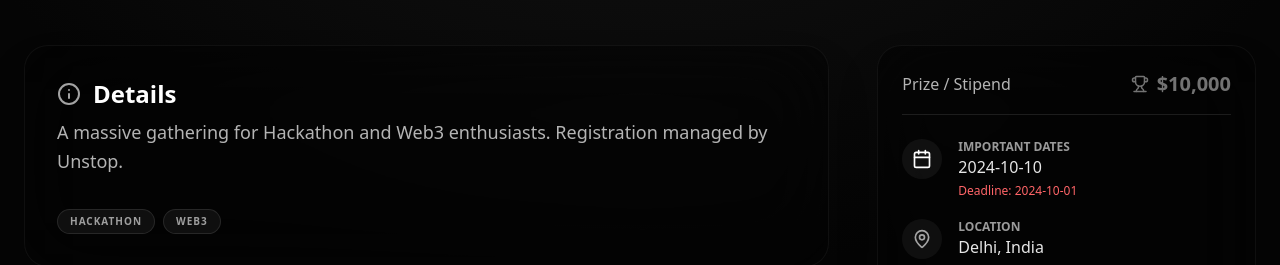
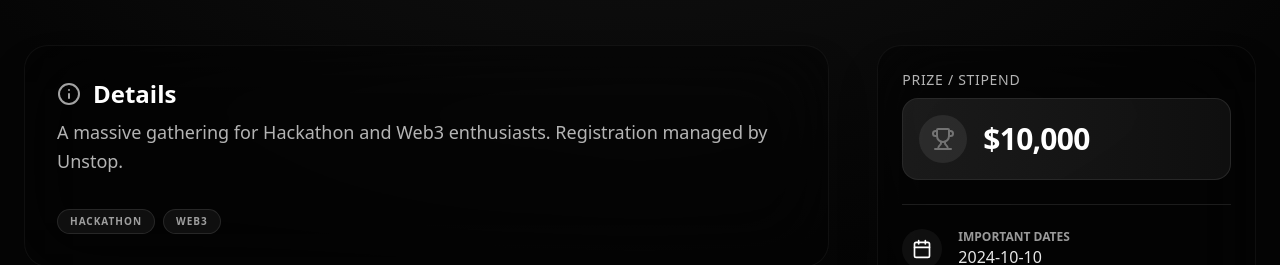
Before and after one commit to daksheshsharma2409/visual-vortex-blueprint-missing, a Next.js app: page /event/100 in a window 1280 px wide. Shown: the part 563-828 px from the top of the page. Built offline with nearby package versions, Linux system fonts and the light colour scheme.

Commit message:
Black Theme ends

```diff
--- a/src/app/event/[id]/page.js
+++ b/src/app/event/[id]/page.js
@@ -127,10 +127,16 @@ export default function EventDetailsPage({ params }) {
           {/* Sidebar */}
           <div className="space-y-6">
              <div className="glass-panel p-6 rounded-3xl space-y-6 sticky top-24 border border-white/10 bg-white/5 backdrop-blur-md">
-                <div className="flex items-center justify-between pb-4 border-b border-white/10">
-                   <span className="text-white/70 font-medium">Prize / Stipend</span>
-                   <span className="text-xl font-bold text-neon-orange flex items-center gap-2"><Trophy size={18} /> {event.prize}</span>
-                </div>
+                 <div className="flex flex-col gap-2 pb-6 border-b border-white/10">
+                    <span className="text-white/70 font-medium text-sm uppercase tracking-wider">Prize / Stipend</span>
+                    <div className="bg-white/5 border border-white/10 rounded-2xl p-4 flex items-center gap-4 relative overflow-hidden group">
+                        <div className="absolute inset-0 bg-gradient-to-r from-neon-orange/20 to-transparent opacity-50 group-hover:opacity-100 transition-opacity"></div>
+                        <div className="w-12 h-12 rounded-full bg-neon-orange/20 flex items-center justify-center text-neon-orange shrink-0 relative z-10">
+                            <Trophy size={24} />
+                        </div>
+                        <span className="text-3xl font-black text-white relative z-10 tracking-tight">{event.prize}</span>
+                    </div>
+                 </div>
 
                 <div className="space-y-5">
                    {/* Info Rows */}
--- a/src/components/layout/Navbar.jsx
+++ b/src/components/layout/Navbar.jsx
@@ -3,24 +3,38 @@ import React, { useState, useEffect } from "react";
 import Link from "next/link";
 import { usePathname } from "next/navigation";
 import { useStore } from "@/context/StoreContext";
-import { Zap, Menu, X, User, Bell } from "lucide-react";
+import { Zap, Menu, X, User, Bell, Trash2 } from "lucide-react";
 import GlassButton from "@/components/ui/GlassButton";
 import { cn } from "@/lib/utils";
 import gsap from "gsap";
+import { motion, AnimatePresence } from "framer-motion";
 
 const Navbar = () => {
-  const { user, login, logout, notifications } = useStore();
+  const { user, login, logout, notifications, markAsDismissed } = useStore();
   const pathname = usePathname();
   const [scrolled, setScrolled] = useState(false);
   const [mobileMenuOpen, setMobileMenuOpen] = useState(false);
-  const [notifOpen, setNotifOpen] = useState(false); // New: Notification Dropdown State
+  const [notifOpen, setNotifOpen] = useState(false);
+  const notifRef = React.useRef(null);
 
   useEffect(() => {
     const handleScroll = () => {
       setScrolled(window.scrollY > 50);
     };
     window.addEventListener("scroll", handleScroll);
-    return () => window.removeEventListener("scroll", handleScroll);
+
+    // Click outside listener
+    const handleClickOutside = (event) => {
+      if (notifRef.current && !notifRef.current.contains(event.target)) {
+        setNotifOpen(false);
+      }
+    };
+    document.addEventListener("mousedown", handleClickOutside);
+
+    return () => {
+        window.removeEventListener("scroll", handleScroll);
+        document.removeEventListener("mousedown", handleClickOutside);
+    };
   }, []);
 
   return (
@@ -64,7 +78,7 @@ const Navbar = () => {
           ) : (
              <div className="flex items-center gap-4 ml-4">
                 {/* Notifications */}
-                <div className="relative">
+                <div className="relative" ref={notifRef}>
                     <button
                         onClick={() => setNotifOpen(!notifOpen)}
                         className="relative w-10 h-10 rounded-full bg-surface-highlight border border-white/10 flex items-center justify-center hover:border-neon-blue transition-colors text-white"
@@ -76,37 +90,41 @@ const Navbar = () => {
                     </button>
 
                     {/* Notification Dropdown */}
+                    <AnimatePresence>
                     {notifOpen && (
-                        <div className="absolute top-12 right-0 w-80 bg-black/90 backdrop-blur-xl border border-white/10 rounded-2xl p-4 shadow-2xl z-50">
+                        <motion.div
+                            initial={{ opacity: 0, y: 10 }}
+                            animate={{ opacity: 1, y: 0 }}
+                            exit={{ opacity: 0, y: 10 }}
+                            className="absolute top-12 right-0 w-80 bg-black/90 backdrop-blur-xl border border-white/10 rounded-2xl p-4 shadow-2xl z-50 origin-top-right"
+                        >
                             <div className="flex justify-between items-center mb-4">
                                 <h3 className="font-bold text-white">Notifications</h3>
                                 <span className="text-xs text-white/50">{notifications.length} New</span>
                             </div>
-                            <div className="space-y-3 max-h-60 overflow-y-auto">
+                            <div className="space-y-3 max-h-60 overflow-y-auto overflow-x-hidden custom-scrollbar">
+                                <AnimatePresence mode="popLayout">
                                 {notifications.length > 0 ? (
                                     notifications.map(notif => (
-                                        <div key={notif.id} className="p-3 bg-white/5 rounded-xl border border-white/5 hover:bg-white/10 transition-colors">
-                                            <div className="flex justify-between items-start mb-1">
-                                                <span className={`text-[10px] font-bold px-1.5 py-0.5 rounded ${notif.type === 'alert' ? 'bg-neon-purple/20 text-neon-purple' : 'bg-neon-orange/20 text-neon-orange'}`}>
-                                                    {notif.type === 'alert' ? 'Reminder' : 'Action Needed'}
-                                                </span>
-                                                <span className="text-[10px] text-white/30">Just now</span>
-                                            </div>
-                                            <p className="text-sm font-bold text-white/90 mb-1">{notif.title}</p>
-                                            <p className="text-xs text-white/60 leading-relaxed">{notif.message}</p>
-                                            <Link href={`/event/${notif.eventId}`} onClick={() => setNotifOpen(false)} className="block mt-2 text-xs text-neon-blue hover:underline">
-                                                View Event →
-                                            </Link>
-                                        </div>
+                                        <NotificationItem key={notif.id} notif={notif} onDismiss={markAsDismissed} setNotifOpen={setNotifOpen} />
                                     ))
                                 ) : (
-                                    <div className="text-center py-6 text-white/30">
+                                    <motion.div
+                                        initial={{ opacity: 0 }}
+                                        animate={{ opacity: 1 }}
+                                        className="text-center py-6 text-white/30"
+                                    >
                                         <p className="text-sm">You are all caught up!</p>
-                                    </div>
+                                    </motion.div>
                                 )}
+                                </AnimatePresence>
                             </div>
-                        </div>
+                            <p className="text-[10px] text-center text-white/20 mt-3 border-t border-white/5 pt-2">
+                                Swipe left to dismiss
+                            </p>
+                        </motion.div>
                     )}
+                    </AnimatePresence>
                 </div>
 
                 <div className="text-right hidden lg:block">
@@ -147,6 +165,48 @@ const Navbar = () => {
   );
 };
 
+const NotificationItem = ({ notif, onDismiss, setNotifOpen }) => {
+    return (
+        <motion.div
+            layout
+            initial={{ opacity: 0, x: -20 }}
+            animate={{ opacity: 1, x: 0 }}
+            exit={{ opacity: 0, x: 50, transition: { duration: 0.2 } }}
+            drag="x"
+            dragConstraints={{ left: 0, right: 0 }}
+            onDragEnd={(event, info) => {
+                if (info.offset.x > 100 || info.offset.x < -100) {
+                    onDismiss(notif.id);
+                }
+            }}
+            whileDrag={{ scale: 1.02, zIndex: 10 }}
+            className="relative bg-white/5 rounded-xl border border-white/5 touch-pan-y cursor-grab active:cursor-grabbing overflow-hidden"
+        >
+             {/* Background Layers for Reveal Effect */}
+             <div className="absolute inset-y-0 left-0 w-full bg-red-500/20 flex items-center justify-start pl-4 opacity-0 transition-opacity">
+                 <Trash2 size={16} className="text-red-500" />
+             </div>
+             <div className="absolute inset-y-0 right-0 w-full bg-red-500/20 flex items-center justify-end pr-4 opacity-0 transition-opacity">
+                 <Trash2 size={16} className="text-red-500" />
+             </div>
+
+            <div className="relative p-3 bg-[#0a0a0a]">
+                <div className="flex justify-between items-start mb-1">
+                    <span className={`text-[10px] font-bold px-1.5 py-0.5 rounded ${notif.type === 'alert' ? 'bg-neon-purple/20 text-neon-purple' : 'bg-neon-orange/20 text-neon-orange'}`}>
+                        {notif.type === 'alert' ? 'Reminder' : 'Action Needed'}
+                    </span>
+                    <span className="text-[10px] text-white/30">Just now</span>
+                </div>
+                <p className="text-sm font-bold text-white/90 mb-1">{notif.title}</p>
+                <p className="text-xs text-white/60 leading-relaxed">{notif.message}</p>
+                <Link href={`/event/${notif.eventId}`} onClick={() => setNotifOpen(false)} className="block mt-2 text-xs text-neon-blue hover:underline">
+                    View Event →
+                </Link>
+            </div>
+        </motion.div>
+    );
+};
+
 const NavLink = ({ href, active, children }) => (
   <Link
     href={href}
--- a/src/context/StoreContext.js
+++ b/src/context/StoreContext.js
@@ -158,6 +158,13 @@ export const StoreProvider = ({ children }) => {
     updateUser({ interested: newList });
   };
 
+  const markAsDismissed = (notifId) => {
+    if (!user) return;
+    const list = user.dismissed || [];
+    const newList = [...list, notifId];
+    updateUser({ dismissed: newList });
+  };
+
   const updateInterests = (newInterests) => {
     updateUser({ interests: newInterests });
   };
@@ -172,6 +179,7 @@ export const StoreProvider = ({ children }) => {
     }
 
     const notifs = [];
+    const dismissed = user.dismissed || [];
 
     // Rule 1: Viewed but not Applied (from History)
     // Filter history events that are NOT in 'applied' list
@@ -179,11 +187,14 @@ export const StoreProvider = ({ children }) => {
         // Skip if already applied
         if (user.applied?.includes(historyId)) return;
 
+        const id = `remind-${historyId}`;
+        if (dismissed.includes(id)) return; // Skip if dismissed
+
         // Find event details
         const event = EVENTS.find(e => String(e.id) === String(historyId));
         if (event) {
              notifs.push({
-                 id: `remind-${historyId}`,
+                 id: id,
                  type: "reminder",
                  eventId: historyId,
                  title: "Did you apply?",
@@ -195,10 +206,13 @@ export const StoreProvider = ({ children }) => {
 
     // Rule 2: Interested events
     (user.interested || []).forEach(interestedId => {
+        const id = `interest-${interestedId}`;
+        if (dismissed.includes(id)) return; // Skip if dismissed
+
         const event = EVENTS.find(e => String(e.id) === String(interestedId));
         if (event) {
             notifs.push({
-                id: `interest-${interestedId}`,
+                id: id,
                 type: "alert",
                 eventId: interestedId,
                 title: "Upcoming Event",
@@ -210,7 +224,7 @@ export const StoreProvider = ({ children }) => {
 
     setNotifications(notifs);
 
-  }, [user, user?.history, user?.applied, user?.interested]);
+  }, [user, user?.history, user?.applied, user?.interested, user?.dismissed]);
 
   // Filter & Sort Logic
   useEffect(() => {
@@ -272,8 +286,9 @@ export const StoreProvider = ({ children }) => {
       addToHistory,
       removeFromHistory,
       toggleBookmark,
-      toggleApplied, // New
-      toggleInterested, // New
+      toggleApplied,
+      toggleInterested,
+      markAsDismissed, // New
       updateInterests,
       notifications, // New
       events,
```
